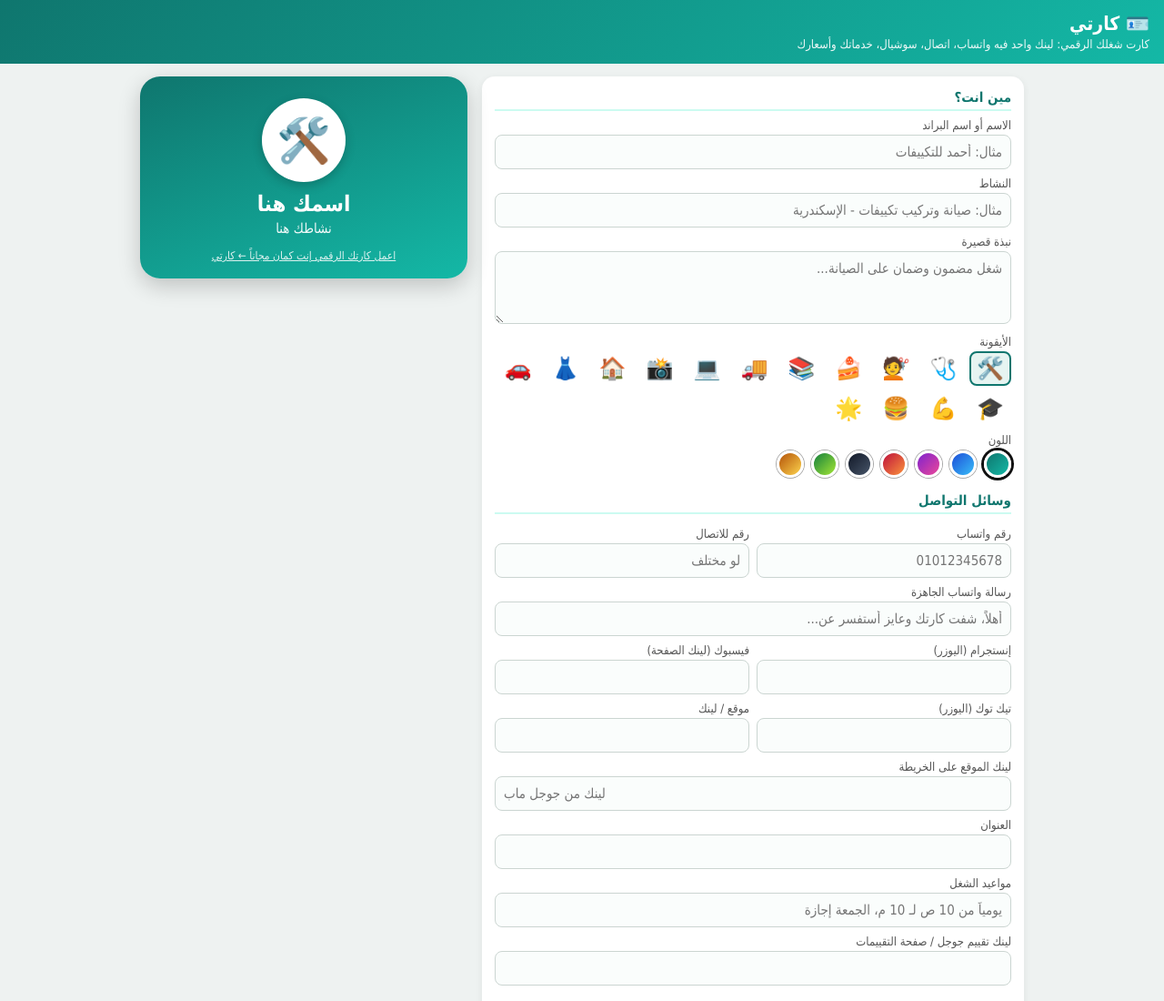
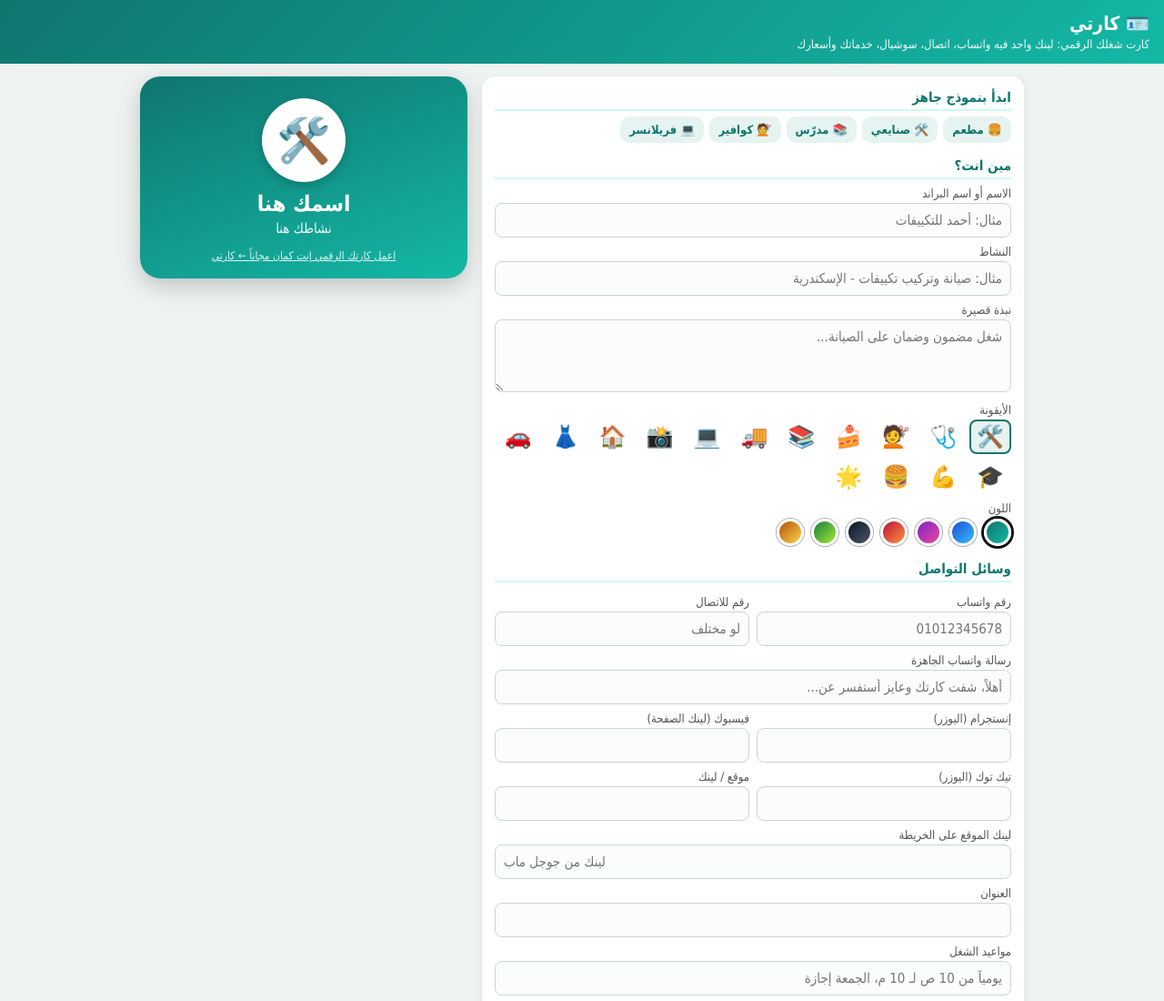
Before and after one commit to mohamedelsayed16399-bit/karti-card, a plain HTML site: page index.html in a window 1280 px wide. Shown: the top 1100 px of the page at 91% size. Drawn offline with Linux system fonts and the light colour scheme.

Commit message:
Update index.html

```diff
--- a/index.html
+++ b/index.html
@@ -48,6 +48,7 @@ body.view h1.top,body.view .panel,body.view .mkb{display:none}
 <h1 class="top">🪪 كارتي<small>كارت شغلك الرقمي: لينك واحد فيه واتساب، اتصال، سوشيال، خدماتك وأسعارك</small></h1>
 <div class="wrap" id="app">
 <section class="panel" id="ed">
+<h2>ابدأ بنموذج جاهز</h2><div class="em" id="pre" style="gap:6px"></div>
 <h2>مين انت؟</h2>
 <label>الاسم أو اسم البراند</label><input id="name" placeholder="مثال: أحمد للتكييفات">
 <label>النشاط</label><input id="job" placeholder="مثال: صيانة وتركيب تكييفات - الإسكندرية">
@@ -118,6 +119,13 @@ function pick(){$("em").innerHTML=EM.map(function(e,i){return '<b data-i="'+i+'"
  $("sw").innerHTML=COL.map(function(c,i){return '<i data-i="'+i+'" style="background:linear-gradient(135deg,'+c[0]+','+c[1]+')" class="'+(D.c==i?"on":"")+'"></i>'}).join("");
  $("em").querySelectorAll("b").forEach(function(b){b.onclick=function(){D.e=+b.dataset.i;pick();upd()}});
  $("sw").querySelectorAll("i").forEach(function(b){b.onclick=function(){D.c=+b.dataset.i;pick();upd()}})}
+var PRE=[["🍔 مطعم",{job:"مطعم وتوصيل",bio:"أكل بيتي طازة كل يوم",msg:"أهلاً، عايز أطلب",m2:"📋 المنيو والأسعار",m3:"🛵 التوصيل لحد فين؟",sv:"وجبة فراخ : 120 جنيه\nوجبة كفتة : 150 جنيه\nالتوصيل : 20 جنيه",hrs:"يومياً من 12 ظهراً لـ 12 بالليل",e:13,c:3}],
+["🛠️ صنايعي",{job:"صيانة وتركيب - خدمة سريعة",bio:"ضمان على الشغل وفني معاك في نفس اليوم",msg:"أهلاً، محتاج فني",m2:"🚨 طوارئ دلوقتي",m3:"💰 عايز سعر",sv:"معاينة : مجاناً\nصيانة عامة : من 150 جنيه",hrs:"24 ساعة",e:0,c:1}],
+["📚 مدرّس",{job:"مدرس خصوصي - ثانوي وإعدادي",bio:"شرح مبسط ومتابعة مع ولي الأمر",msg:"أهلاً، عايز أحجز حصة",m2:"📅 المواعيد المتاحة",m3:"💰 سعر الحصة",sv:"حصة فردية : 150 جنيه\nمجموعة (5 طلاب) : 70 جنيه للفرد",hrs:"من 3 العصر لـ 9 بالليل",e:4,c:5}],
+["💇 كوافير",{job:"صالون وميك أب - حجز بمواعيد",bio:"خصومات على الحجز المسبق",msg:"أهلاً، عايزة أحجز ميعاد",m2:"💄 ميك أب عرايس",m3:"📸 شوفي شغلنا",sv:"سشوار : 100 جنيه\nميك أب سواريه : 400 جنيه",hrs:"من 11 ص لـ 9 م، الجمعة إجازة",e:2,c:2}],
+["💻 فريلانسر",{job:"مصمم / مبرمج مستقل",bio:"تسليم في الميعاد وتعديلات مجانية",msg:"أهلاً، عندي مشروع",m2:"📂 أعمالي السابقة",m3:"💰 تسعير المشروع",sv:"تصميم لوجو : من 500 جنيه\nموقع تعريفي : من 3000 جنيه",hrs:"من الأحد للخميس",e:6,c:4}]];
+$("pre").innerHTML=PRE.map(function(p,i){return '<button class="btn l" data-i="'+i+'" style="display:inline-block;width:auto;margin:0;padding:7px 10px;font-size:13px">'+p[0]+'</button>'}).join("");
+$("pre").querySelectorAll("button").forEach(function(b){b.onclick=function(){var p=PRE[+b.dataset.i][1];for(var k in p)D[k]=p[k];F.forEach(function(f){$(f).value=D[f]||""});pick();upd()}});
 var link="";
 function share(){link=location.href.split("#")[0]+"#c="+enc(D);$("out").style.display="block";$("out").textContent=link+"\n\n(طول اللينك: "+link.length+" حرف"+(link.length>1800?" - طويل شوية، قلل الخدمات أو النص":" - تمام")+")";$("acts").style.display="block";
  $("shwa").href="https://wa.me/?text="+encodeURIComponent((D.name?"كارت "+D.name+": ":"كارتي: ")+link)}
```
